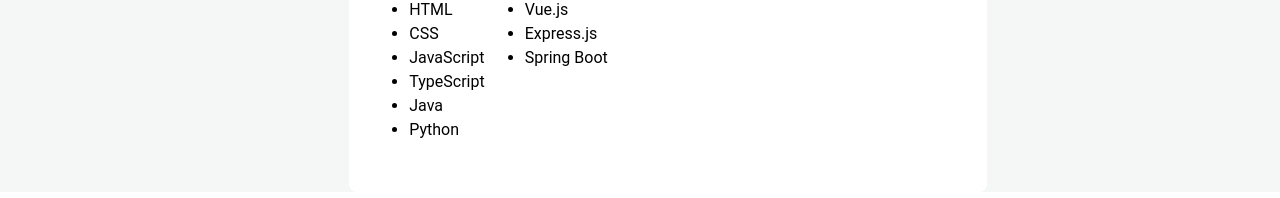
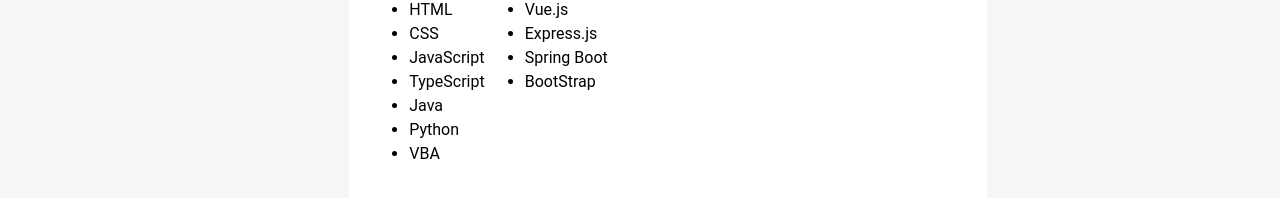
Before and after one commit to koinunopochi/PortfolioFront, a Vue app: page /about-me in a window 1280 px wide. Shown: the part 722-920 px from the top of the page. Built offline with nearby package versions, Linux system fonts and the light colour scheme.

Commit message:
技術に追記

```diff
--- a/src/views/AboutMe.vue
+++ b/src/views/AboutMe.vue
@@ -79,6 +79,7 @@
                 <li>TypeScript</li>
                 <li>Java</li>
                 <li>Python</li>
+                <li>VBA</li>
               </ul>
             </div>
             <div class="flame-work">
@@ -87,6 +88,7 @@
                 <li>Vue.js</li>
                 <li>Express.js</li>
                 <li>Spring Boot</li>
+                <li>BootStrap</li>
               </ul>
             </div>
           </div>
```
